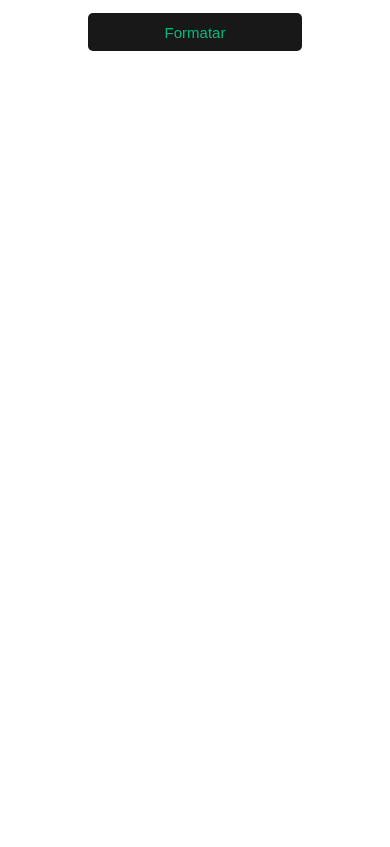
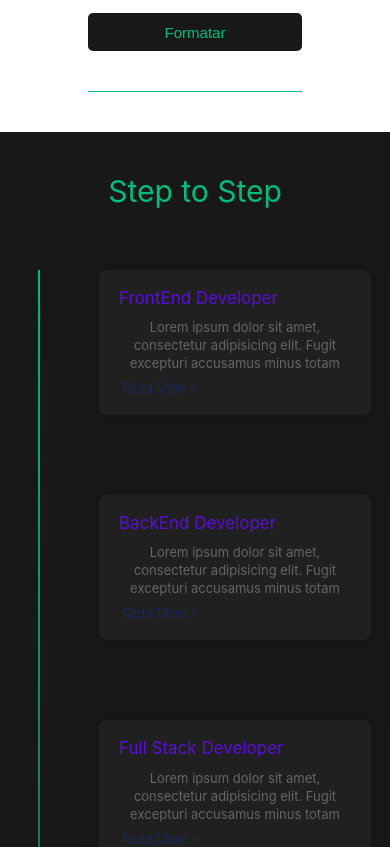
Before and after one commit to Marquesjob/date-formatter, a Vue app: page / in a window 390 px wide. Shown: the part 680-1527 px from the top of the page. Before the commit the page ends 1108 px from the top, so only its background shows below. Built offline with nearby package versions, Linux system fonts and the light colour scheme; no server answers.

Commit message:
- inserindo timeline

```diff
--- a/src/App.vue
+++ b/src/App.vue
@@ -1,30 +1,30 @@
 <script >
+import TimeLine from "./components/timeLine.vue";
 
 export default {
     data() {
         return {
             response: [],
             receivedDate: new Date,
-      convertedDate: ''
-    }
+            convertedDate: ""
+        };
     },
-
     mounted() {
-
-    fetch('https://jsonplaceholder.typicode.com/posts', {
-      method: 'POST',
+        fetch("https://jsonplaceholder.typicode.com/posts", {
+            method: "POST",
             body: JSON.stringify({
                 date: new Date,
             }),
             headers: {
-        'Content-type': 'application/json; charset=UTF-8',
+                "Content-type": "application/json; charset=UTF-8",
             },
         })
             .then((response) => response.json())
             .then((json) => {
             this.response = json;
-      })
-  }
+        });
+    },
+    components: { TimeLine }
 }
 
 </script>
@@ -59,6 +59,8 @@ export default {
     </div>
 
   </div>
+
+  <TimeLine />
 
 </template>
 
@@ -101,8 +103,10 @@ strong {
 
 .content {
   width: 55%;
-  height: 600px;
+  height: auto;
   margin: 0 auto;
+  margin-bottom: 40px;
+  border-bottom: 1px solid var(--vt-c-green);
 }
 
 input {
@@ -150,6 +154,7 @@ label {
 #format,
 button {
   margin-top: 8px;
+  margin-bottom: 40px;
   height: 38px;
   color: black;
   background-color: var(--vt-c-black);
--- a/src/assets/main.css
+++ b/src/assets/main.css
@@ -1,7 +1,7 @@
 @import "./base.css";
 #app {
   width: 100%;
-  height: 100%;
+  height: auto;
   margin: 0 auto;
 }
 a,
--- a/src/components/timeLine.vue
+++ b/src/components/timeLine.vue
@@ -0,0 +1,247 @@
+<template>
+    <div class="main">
+        <div class="head">Step to Step</div>
+        <div class="container">
+            <ul>
+                <li>
+                    <h3 class="heading">FrontEnd Developer</h3>
+                    <p>Lorem ipsum dolor sit amet, consectetur adipisicing elit. Fugit excepturi accusamus minus
+                        totam </p>
+                    <a href="#">Read More ></a>
+
+                </li>
+                <li>
+                    <h3 class="heading">BackEnd Developer</h3>
+                    <p>Lorem ipsum dolor sit amet, consectetur adipisicing elit. Fugit excepturi accusamus minus
+                        totam </p>
+                    <a href="#">Read More ></a>
+
+
+                </li>
+                <li>
+                    <h3 class="heading">Full Stack Developer</h3>
+                    <p>Lorem ipsum dolor sit amet, consectetur adipisicing elit. Fugit excepturi accusamus minus
+                        totam </p>
+                    <a href="#">Read More ></a>
+
+                </li>
+                <li>
+                    <h3 class="heading">App Developer</h3>
+                    <p>Lorem ipsum dolor sit amet, consectetur adipisicing elit. Fugit excepturi accusamus minus
+                        totam </p>
+                    <a href="#">Read More ></a>
+
+                </li>
+                <li>
+                    <h3 class="heading">App Developer</h3>
+                    <p>Lorem ipsum dolor sit amet, consectetur adipisicing elit. Fugit excepturi accusamus minus
+                        totam </p>
+                    <a href="#">Read More ></a>
+
+                </li>
+            </ul>
+        </div>
+    </div>
+</template>
+
+<script setup>
+
+
+</script>
+
+
+<style>
+.main {
+    width: 100%;
+    height: auto;
+    display: grid;
+    place-items: center;
+    background-color: var(--vt-c-black);
+}
+
+.main .head {
+    font-size: 30px;
+    color: var(--vt-c-green);
+    position: relative;
+    margin-top: 35px;
+    margin-bottom: 55px;
+}
+
+
+/* Container Css Start  */
+
+.container {
+    width: 50%;
+    height: auto;
+    margin: auto 0;
+    margin-bottom: 63px;
+    position: relative;
+}
+
+.container ul {
+    list-style: none;
+}
+
+.container ul::after {
+    content: " ";
+    position: absolute;
+    width: 2px;
+    height: 100%;
+    left: 50%;
+    top: 0;
+    transform: translateX(-50%);
+    background-image: linear-gradient(to bottom, var(--vt-c-green), var(--vt-c-indigo));
+}
+
+.container ul li {
+    width: 50%;
+    height: auto;
+    padding: 15px 20px;
+    background-color: rgb(32, 32, 32);
+    border-radius: 8px;
+    box-shadow: 1px 1px 15px rgba(0, 0, 0, 0.218);
+    position: relative;
+    margin-bottom: 30px;
+    z-index: 99;
+}
+
+.container ul li:nth-child(4) {
+    margin-bottom: 0;
+}
+
+.container ul li .circle {
+    position: absolute;
+    width: 20px;
+    height: 20px;
+    border-radius: 50%;
+    background-color: #e100ff7a;
+    top: 0;
+    display: grid;
+    place-items: center;
+}
+
+.circle::after {
+    content: ' ';
+    width: 12px;
+    height: 12px;
+    background-color: #7f00ff;
+    border-radius: 50%;
+}
+
+ul li:nth-child(odd) .circle {
+    transform: translate(50%, -50%);
+    right: -30px;
+}
+
+ul li:nth-child(even) .circle {
+    transform: translate(-50%, -50%);
+    left: -30px;
+}
+
+ul li .date {
+    position: absolute;
+    width: 130px;
+    height: 33px;
+    background-image: linear-gradient(to right, #7f00ff, #e100ff);
+    border-radius: 15px;
+    top: -45px;
+    display: grid;
+    place-items: center;
+    color: #fff;
+    font-size: 13px;
+    box-shadow: 1px 2px 12px rgba(0, 0, 0, 0.318);
+}
+
+.container ul li:nth-child(odd) {
+    float: left;
+    clear: right;
+    text-align: right;
+    transform: translateX(-30px);
+}
+
+ul li:nth-child(odd) .date {
+    right: 20px;
+}
+
+.container ul li:nth-child(even) {
+    float: right;
+    clear: left;
+    transform: translateX(-10px);
+}
+
+ul li .heading {
+    font-size: 17px;
+    color: rgb(91, 14, 216);
+}
+
+ul li p {
+    font-size: 13px;
+    color: #666;
+    line-height: 18px;
+    margin: 6px 0 4px 0;
+}
+
+ul li a {
+    font-size: 13px;
+    text-decoration: none;
+    color: rgb(18, 54, 214);
+    transition: all 0.3s ease;
+}
+
+
+@media only screen and (min-width:798px) and (max-width: 1100px) {
+    .container {
+        width: 80%;
+    }
+}
+
+@media only screen and (max-width: 798px) {
+    .container {
+        width: 70%;
+        transform: translateX(20px);
+    }
+
+    .container ul::after {
+        left: -40px;
+    }
+
+    .container ul li {
+        width: 100%;
+        float: none;
+        clear: none;
+        margin-bottom: 80px;
+    }
+
+    .container ul li .circle {
+        left: -40px;
+        transform: translate(-50%, -50%);
+    }
+
+    .container ul li .date {
+        left: 20px;
+    }
+
+    .container ul li:nth-child(odd) {
+        transform: translateX(0px);
+        text-align: left;
+    }
+
+    .container ul li:nth-child(even) {
+        transform: translateX(0px);
+    }
+}
+
+@media only screen and (max-width: 550px) {
+    .container {
+        width: 80%;
+    }
+
+    .container ul::after {
+        left: -20px;
+    }
+
+    .container ul li .circle {
+        left: -20px;
+    }
+}
+</style>
```
Lines whose indentation alone changed are shown as unchanged.
